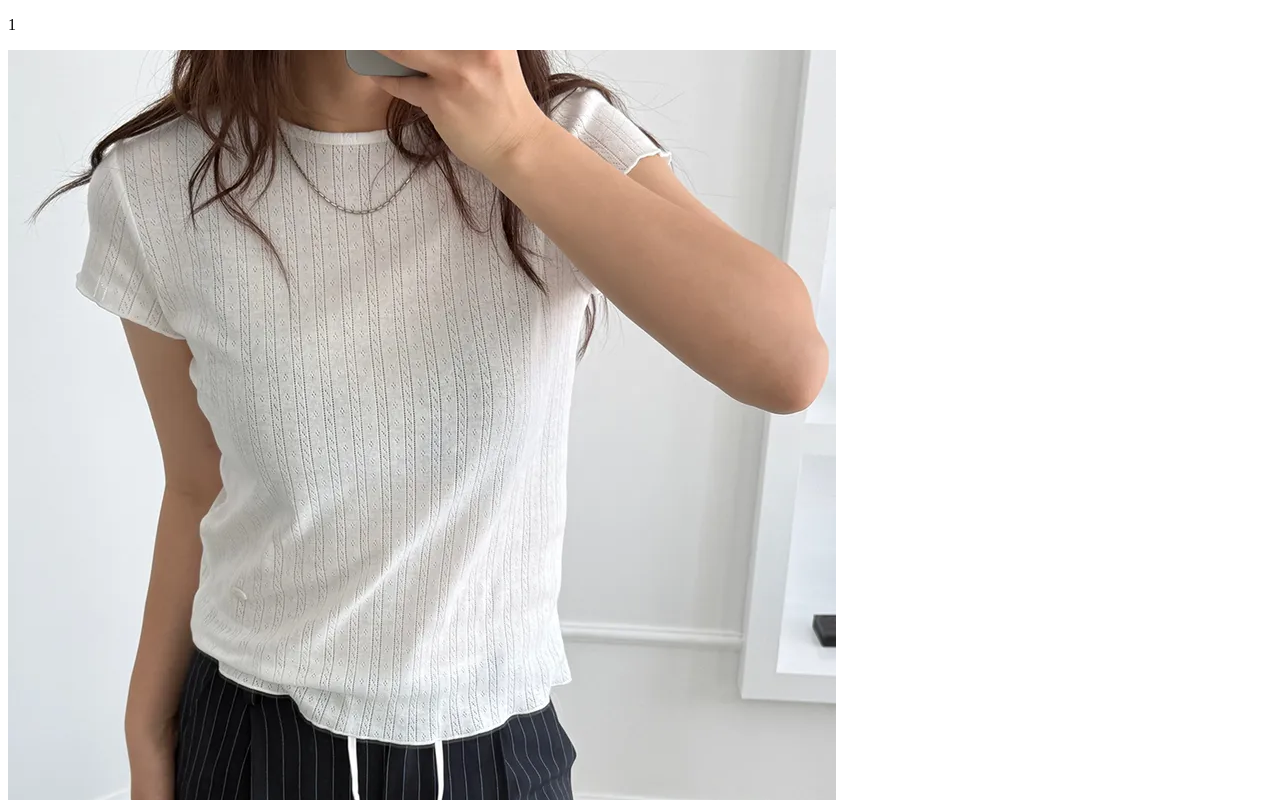
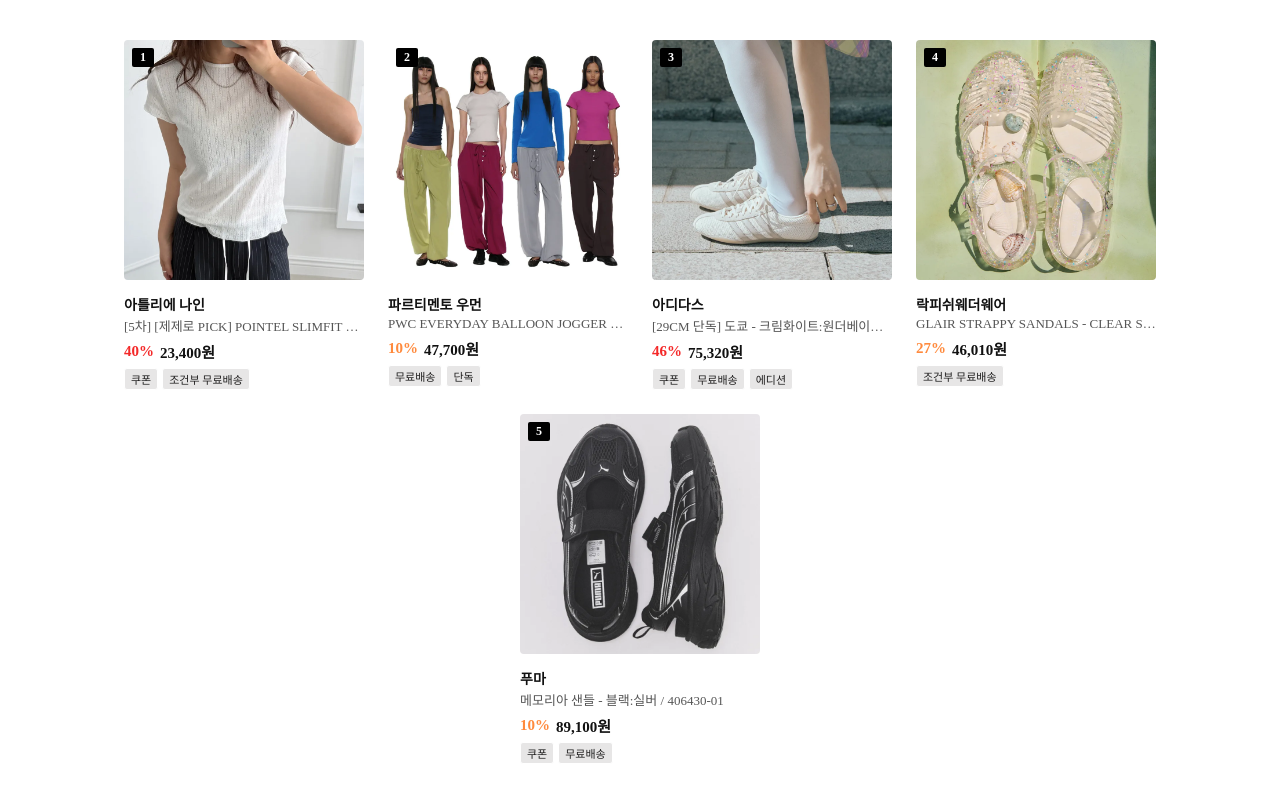
Before and after one commit to Likelion-at-SMWU-14th/ChoiJiWoo, a React (Vite) app in the folder front/week05_hw/: page / in a window 1280 px wide. Shown: the top 800 px of the page. Built offline with nearby package versions, Linux system fonts and the light colour scheme.

Commit message:
style: ProductCard 전체 스타일링

```diff
--- a/front/week05_hw/src/App.jsx
+++ b/front/week05_hw/src/App.jsx
@@ -1,4 +1,5 @@
 import "./App.css";
+import * as S from "./styles/ProductCard.Styled";
 import productData from "./data/productData";
 import ProductCard from "./components/ProductCard";
 import productImage1 from "./assets/아틀리에 나인.webp";
@@ -9,7 +10,7 @@ import productImage5 from "./assets/푸마.webp";
 
 function App() {
   return (
-    <>
+    <S.CardList>
       <ProductCard
         rank={productData[0].rank}
         brand={productData[0].brand}
@@ -55,7 +56,7 @@ function App() {
         tags={productData[4].tags}
         image={productImage5}
       />
-    </>
+    </S.CardList>
   );
 }
 
--- a/front/week05_hw/src/components/ProductCard.jsx
+++ b/front/week05_hw/src/components/ProductCard.jsx
@@ -1,4 +1,5 @@
 import * as S from "../styles/ProductCard.Styled";
+import Tag from "./Tag";
 
 function ProductCard({
   rank,
@@ -11,17 +12,25 @@ function ProductCard({
 }) {
   return (
     <S.CardWrapper>
-      <p> {rank} </p>
-      <img src={image} alt={brand} />
-      <p> {brand} </p>
-      <p> {description} </p>
-      <p> {discountRate}% </p>
-      <p> {price} </p>
-      <div>
-        {tags.map((tag) => (
-          <span> {tag} </span>
-        ))}
-      </div>
+      <S.ImageBox>
+        <S.RankBadge>{rank}</S.RankBadge>
+        <S.ProductImage src={image} alt={brand} />
+      </S.ImageBox>
+      <S.InfoBox>
+        <S.Brand>{brand}</S.Brand>
+        <S.Description>{description}</S.Description>
+        <S.PriceRow>
+          <S.DiscountRate discountRate={discountRate}>
+            {discountRate}%
+          </S.DiscountRate>
+          <S.Price>{price.toLocaleString()}원</S.Price>
+        </S.PriceRow>
+        <S.TagRow>
+          {tags.map((tag) => (
+            <Tag key={tag} label={tag} />
+          ))}
+        </S.TagRow>
+      </S.InfoBox>
     </S.CardWrapper>
   );
 }
--- /dev/null
+++ b/front/week05_hw/src/components/Tag.jsx
@@ -0,0 +1,7 @@
+import * as S from "../styles/ProductCard.Styled";
+
+function Tag({ label }) {
+  return <S.Tag>{label}</S.Tag>;
+}
+
+export default Tag;
--- a/front/week05_hw/src/styles/ProductCard.Styled.js
+++ b/front/week05_hw/src/styles/ProductCard.Styled.js
@@ -1,5 +1,101 @@
 import styled from "styled-components";
 
+export const CardList = styled.div`
+  display: flex;
+  flex-wrap: wrap;
+  justify-content: center;
+  gap: 24px;
+  padding: 32px;
+  background-color: #ffffff;
+`;
+
 export const CardWrapper = styled.div`
+  width: 240px;
+  display: flex;
+  flex-direction: column;
+  gap: 6px;
+`;
 
+export const ImageBox = styled.div`
+  position: relative;
+  width: 100%;
+  height: 240px;
+  overflow: hidden;
+  border-radius: 4px;
+  background-color: #f5f5f5;
 `;
+
+export const ProductImage = styled.img`
+  width: 100%;
+  height: 100%;
+  object-fit: cover;
+`;
+
+export const RankBadge = styled.span`
+  position: absolute;
+  top: 8px;
+  left: 8px;
+  background-color: #000000;
+  color: #ffffff;
+  font-size: 12px;
+  font-weight: 600;
+  padding: 2px 8px;
+  border-radius: 2px;
+`;
+
+export const InfoBox = styled.div`
+  display: flex;
+  flex-direction: column;
+  gap: 2px;
+  padding-top: 8px;
+`;
+
+export const Brand = styled.p`
+  font-size: 14px;
+  font-weight: 700;
+  color: #111111;
+  margin: 0;
+`;
+
+export const Description = styled.p`
+  font-size: 13px;
+  color: #555555;
+  margin: 0;
+  white-space: nowrap;
+  overflow: hidden;
+  text-overflow: ellipsis;
+`;
+
+export const PriceRow = styled.div`
+  display: flex;
+  align-items: center;
+  gap: 6px;
+  margin-top: 4px;
+`;
+
+export const DiscountRate = styled.span`
+  font-size: 15px;
+  font-weight: 700;
+  color: ${(props) => (props.discountRate >= 30 ? "#f42929" : "#ff8a3d")};
+`;
+
+export const Price = styled.span`
+  font-size: 15px;
+  font-weight: 700;
+  color: #111111;
+`;
+
+export const TagRow = styled.div`
+  display: flex;
+  gap: 4px;
+  margin-top: 4px;
+`;
+
+export const Tag = styled.span`
+  font-size: 11px;
+  color: #1f1e1e;
+  border: 1px solid #ffffff;
+  background-color: #e7e6e6;
+  border-radius: 3px;
+  padding: 2px 6px;
+`;
```
